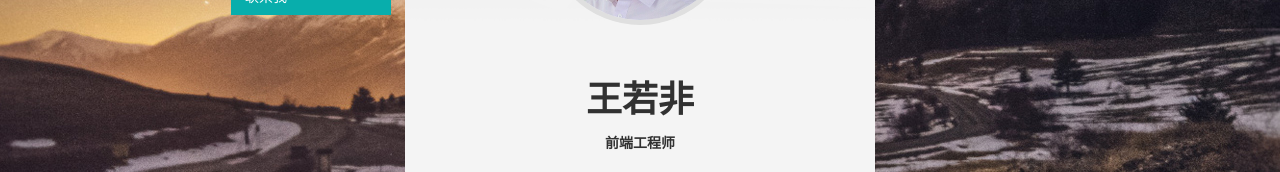
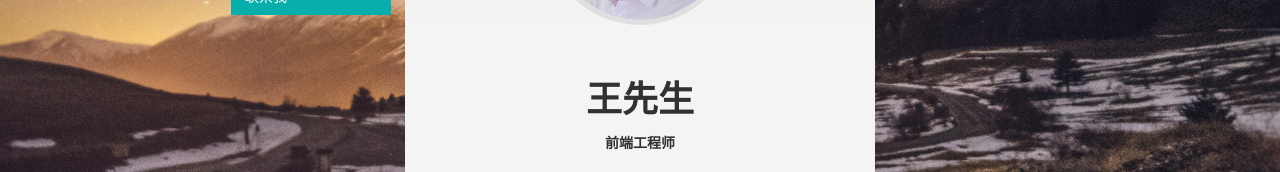
Before and after one commit to smpower/resume, a React app: page / in a window 1280 px wide. Shown: the part 325-497 px from the top of the page. Built offline with nearby package versions, Linux system fonts and the light colour scheme; what markdown-it-attrs would draw is missing.

Commit message:
update Home component

```diff
--- a/src/home/views/home.js
+++ b/src/home/views/home.js
@@ -52,7 +52,7 @@ class Home extends Component {
 	    <img src={avatar} alt="avatar" />
 	  </div>
 	  <div className="userinfo text-center">
-	    <h3>王若非</h3>
+	    <h3>王先生</h3>
 	    <h4>前端工程师</h4>
 	  </div>
 	  <hr />
```
